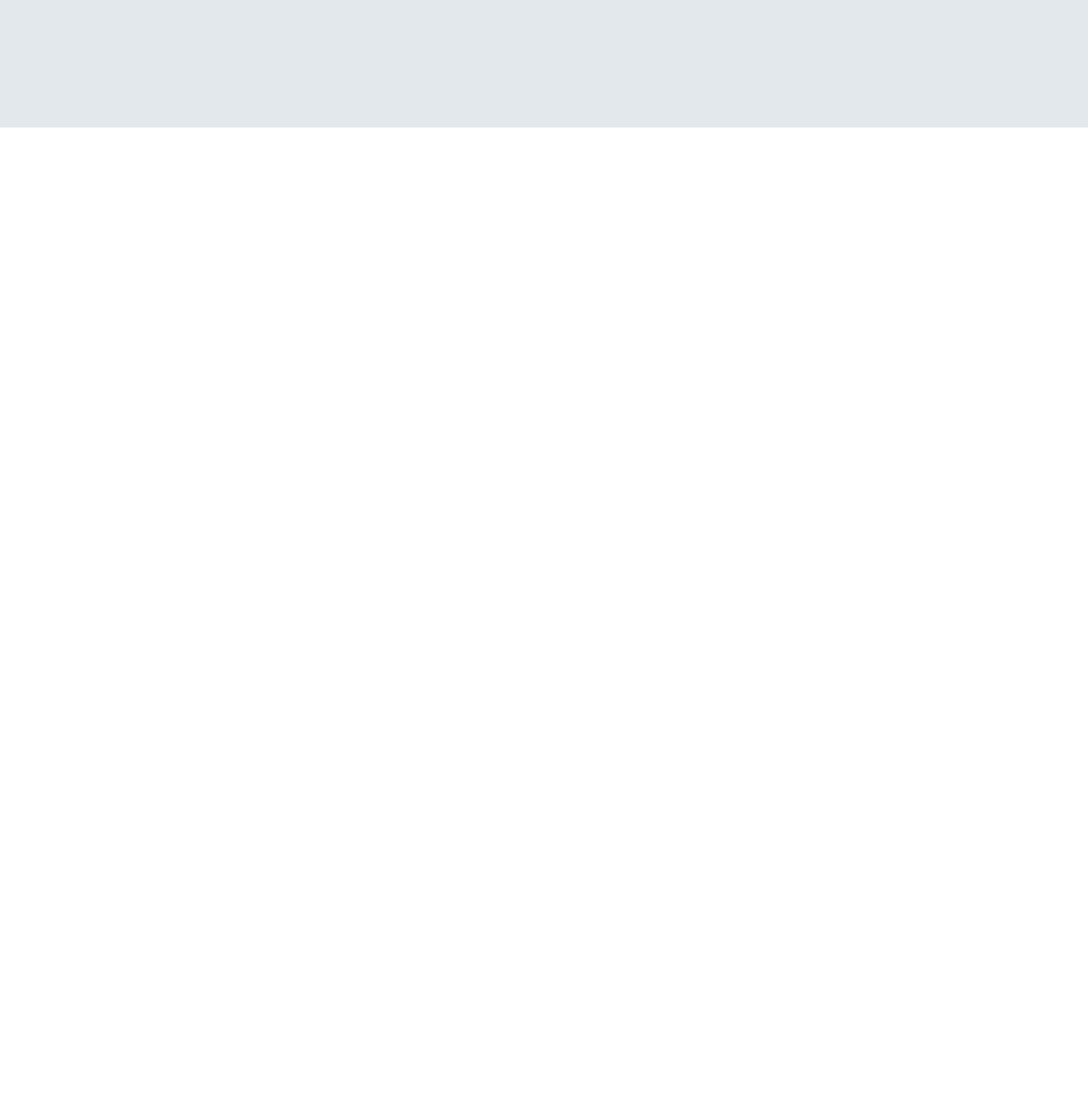
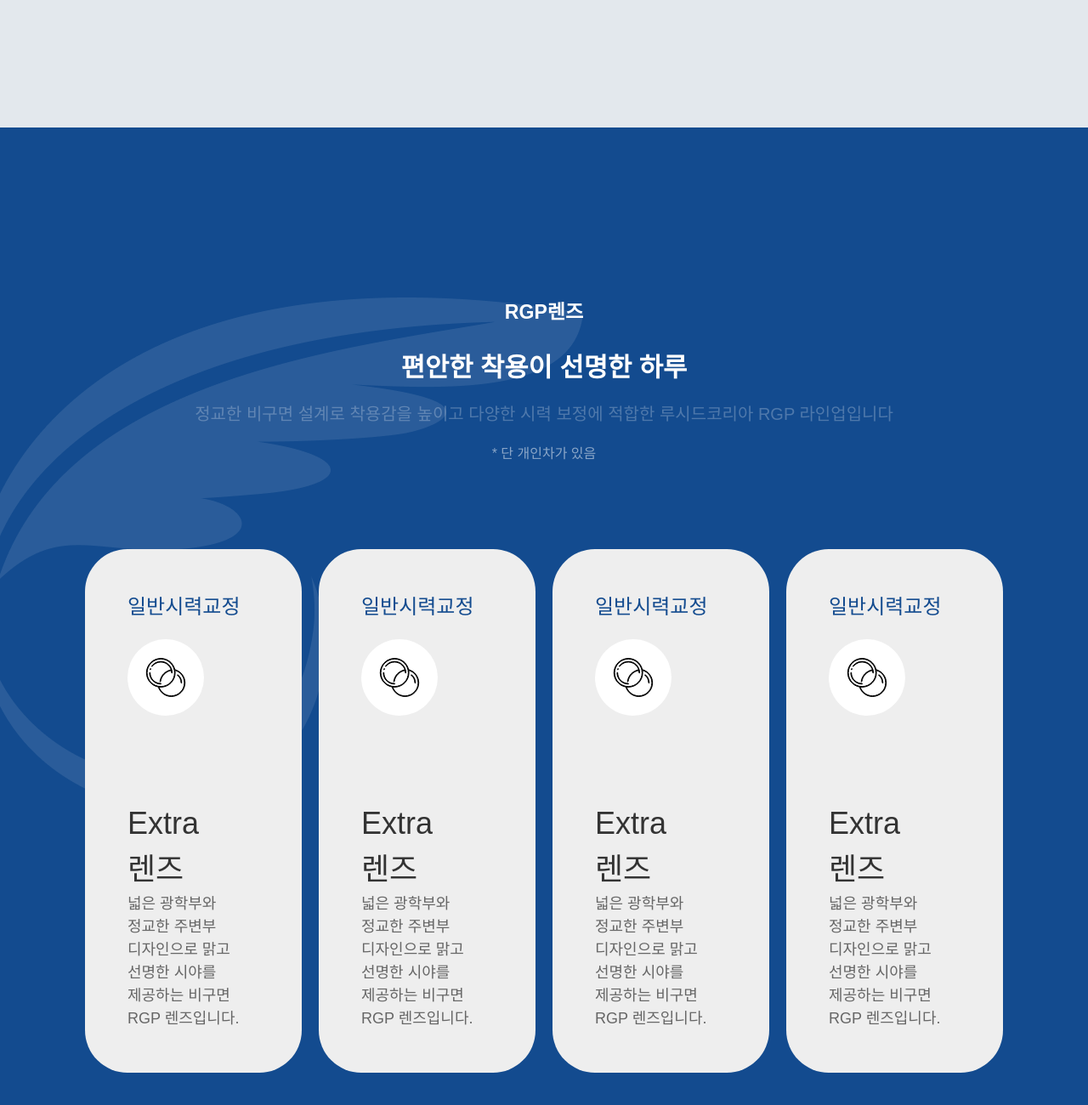
Before and after one commit to jjang051jhta/lucid, a plain HTML site: page html/index.html in a window 1280 px wide. Shown: the part 1760-3060 px from the top of the page at 85% size. Before the commit the page ends 1910 px from the top, so only its background shows below. Drawn offline with nearby package versions, Linux system fonts and the light colour scheme; a web font is replaced by a local one.

Commit message:
section02완성

```diff
--- a/html/index.html
+++ b/html/index.html
@@ -102,6 +102,66 @@
         <div>LUCID KOREA</div>
       </div>
     </section>
+    <section class="section02">
+      <div class="container">
+        <div class="title-box">
+          <h2 class="heading02">RGP렌즈</h2>
+          <h3 class="heading03">편안한 착용이 선명한 하루</h3>
+          <p class="desc">정교한 비구면 설계로 착용감을 높이고 다양한 시력 보정에 적합한 루시드코리아 RGP 라인업입니다</p>
+          <p class="alert">* 단 개인차가 있음</p>
+        </div>
+        <ul class="list">
+          <li>
+            <a href="">
+              <div class="upper">
+                <span class="category">일반시력교정</span>
+                <div class="icon-box"><img src="../images/main/sec3_icon1.svg" alt="" /></div>
+              </div>
+              <div class="lower">
+                <span class="title">Extra 렌즈</span>
+                <p>넓은 광학부와 정교한 주변부 디자인으로 맑고 선명한 시야를 제공하는 비구면 RGP 렌즈입니다.</p>
+              </div>
+            </a>
+          </li>
+          <li>
+            <a href="">
+              <div class="upper">
+                <span class="category">일반시력교정</span>
+                <div class="icon-box"><img src="../images/main/sec3_icon1.svg" alt="" /></div>
+              </div>
+              <div class="lower">
+                <span class="title">Extra 렌즈</span>
+                <p>넓은 광학부와 정교한 주변부 디자인으로 맑고 선명한 시야를 제공하는 비구면 RGP 렌즈입니다.</p>
+              </div>
+            </a>
+          </li>
+          <li>
+            <a href="">
+              <div class="upper">
+                <span class="category">일반시력교정</span>
+                <div class="icon-box"><img src="../images/main/sec3_icon1.svg" alt="" /></div>
+              </div>
+              <div class="lower">
+                <span class="title">Extra 렌즈</span>
+                <p>넓은 광학부와 정교한 주변부 디자인으로 맑고 선명한 시야를 제공하는 비구면 RGP 렌즈입니다.</p>
+              </div>
+            </a>
+          </li>
+          <li>
+            <a href="">
+              <div class="upper">
+                <span class="category">일반시력교정</span>
+                <div class="icon-box"><img src="../images/main/sec3_icon1.svg" alt="" /></div>
+              </div>
+              <div class="lower">
+                <span class="title">Extra 렌즈</span>
+                <p>넓은 광학부와 정교한 주변부 디자인으로 맑고 선명한 시야를 제공하는 비구면 RGP 렌즈입니다.</p>
+              </div>
+            </a>
+          </li>
+        </ul>
+      </div>
+    </section>
 
     <script>
       const mainSlider = new Swiper(".main-visual .mask", {
--- a/scss/_vars.scss
+++ b/scss/_vars.scss
@@ -1,3 +1,4 @@
+$main-color: #134b8f;
 $header-height: 80px;
 $light-gray: #999;
 $gray: #666;
--- a/scss/layout.scss
+++ b/scss/layout.scss
@@ -175,7 +175,7 @@ body {
   .rolling-txt {
     display: flex;
     font-size: clamp(60px, 10vw, 200px);
-    animation: marquee 30s linear infinite;
+    animation: marquee 10s linear infinite;
     color: rgba(255, 255, 255, 0.6);
     width: max-content;
     text-shadow: 0 0 10px rgba(0, 0, 0, 0.05);
@@ -187,6 +187,70 @@ body {
     }
   }
 }
+.section02 {
+  padding: 200px 0;
+  background-color: $main-color;
+  background-image: url("../images/main/sec3_bgIcon.png");
+  background-repeat: no-repeat;
+  background-position: left 0 top 200px;
+  .title-box {
+    color: #fff;
+    text-align: center;
+    .desc {
+      margin: 20px 0;
+      font-size: 20px;
+      opacity: 0.5;
+      color: rgba(255, 255, 255, 0.5);
+    }
+    .alert {
+      opacity: 0.5;
+    }
+  }
+  .list {
+    display: flex;
+    gap: 20px;
+    margin-top: 100px;
+    li {
+      padding: 50px;
+      border-radius: 50px;
+      background-color: #eee;
+      flex-basis: 25%;
+      //opacity: 0.5;
+      transition: all 0.25s ease;
+      &:hover {
+        transform: translateY(-20px);
+      }
+      .upper {
+        display: flex;
+        flex-direction: column;
+        .category {
+          color: $main-color;
+          font-size: 24px;
+        }
+        .icon-box {
+          background-color: #fff;
+          align-self: start;
+          margin-top: 20px;
+          border-radius: 100px;
+          display: inline-flex;
+          padding: 20px;
+        }
+      }
+      .lower {
+        margin-top: 100px;
+        .title {
+          font-size: 36px;
+          font-weight: 500;
+          margin-bottom: 20px;
+        }
+        p {
+          font-size: 18px;
+          color: $gray;
+        }
+      }
+    }
+  }
+}
 @keyframes marquee {
   0% {
     transform: translateX(0);
```
Also changed, not shown: css/layout.css, css/layout.min.css, images/main/sec3_bgIcon.png (added), images/main/sec3_icon1.svg (added), images/main/sec3_icon2.svg (added).
